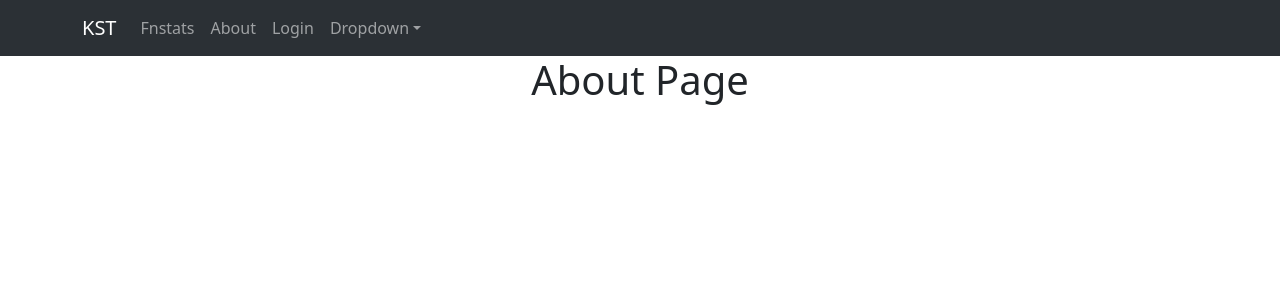
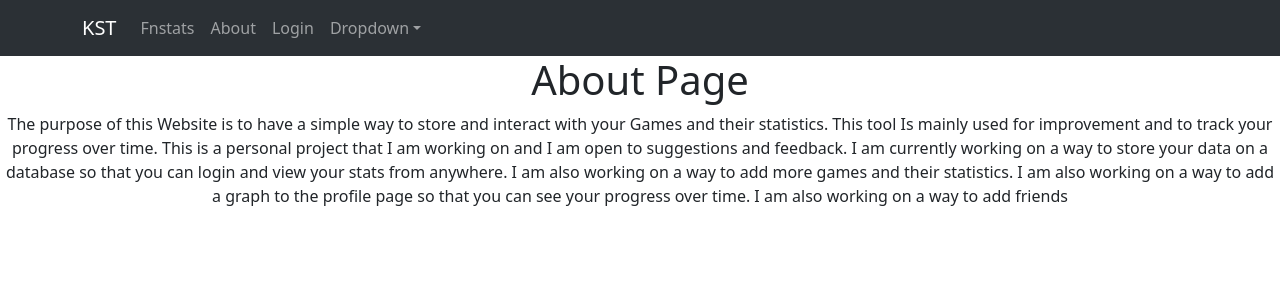
Before and after one commit to xdKinso/FinalYearProject, a React (Create React App) app in the folder frontend/: page /about in a window 1280 px wide. Shown: the top 300 px of the page. Built offline with nearby package versions, Linux system fonts and the light colour scheme.

Commit message:
Changes to about page

```diff
--- a/frontend/src/pages/About.js
+++ b/frontend/src/pages/About.js
@@ -6,6 +6,13 @@ class About extends React.Component {
     return (
       <div>
         <h1>About Page</h1>
+        <p>The purpose of this Website is to have a simple way to store and interact with your Games and their statistics. This tool Is mainly used for improvement
+          and to track your progress over time. This is a personal project that I am working on and I am open to suggestions and feedback. I am currently working on
+          a way to store your data on a database so that you can login and view your stats from anywhere. I am also working on a way to add more games and their
+          statistics. I am also working on a way to add a graph to the profile page so that you can see your progress over time. I am also working on a way to add
+          friends
+
+        </p>
       </div>
     );
   }
```
